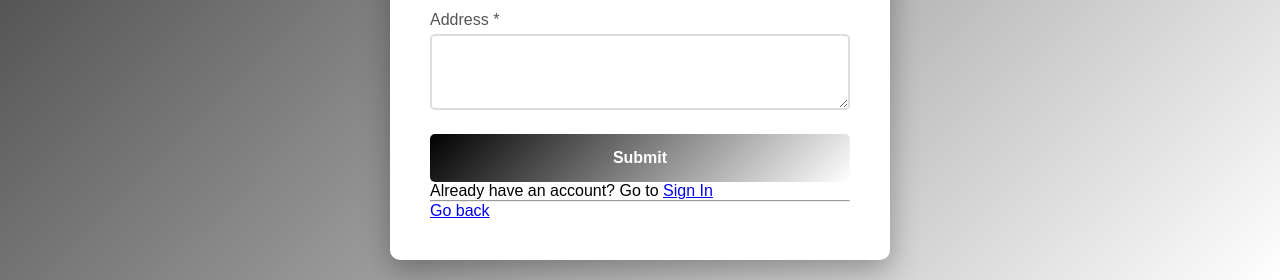
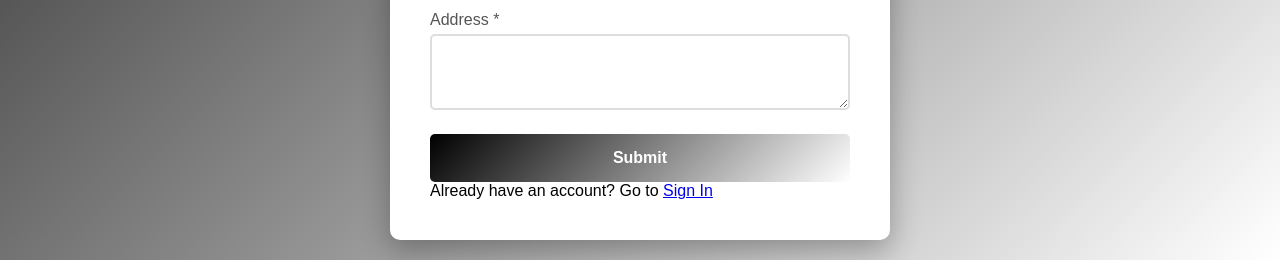
Before and after one commit to KyoO856/Project_Data, a PHP site: the page made by project/sign up.php in a window 1280 px wide. Shown: the part 780-1060 px from the top of the page. Run offline with PHP 8.4, Linux system fonts and the light colour scheme.

Commit message:
Update sign up.php

```diff
--- a/project/sign up.php
+++ b/project/sign up.php
@@ -112,11 +112,10 @@
 
         <p class="mt-3">Already have an account? Go to <a href="log in.php">Sign In</a></p>
 
-        <hr>
-        <a href="log in.php" class="btn btn-secondary">Go back</a>
     </div>
 
     <script src="js/java sign up.js"></script>
 </body>
 
+
 </html>
```
